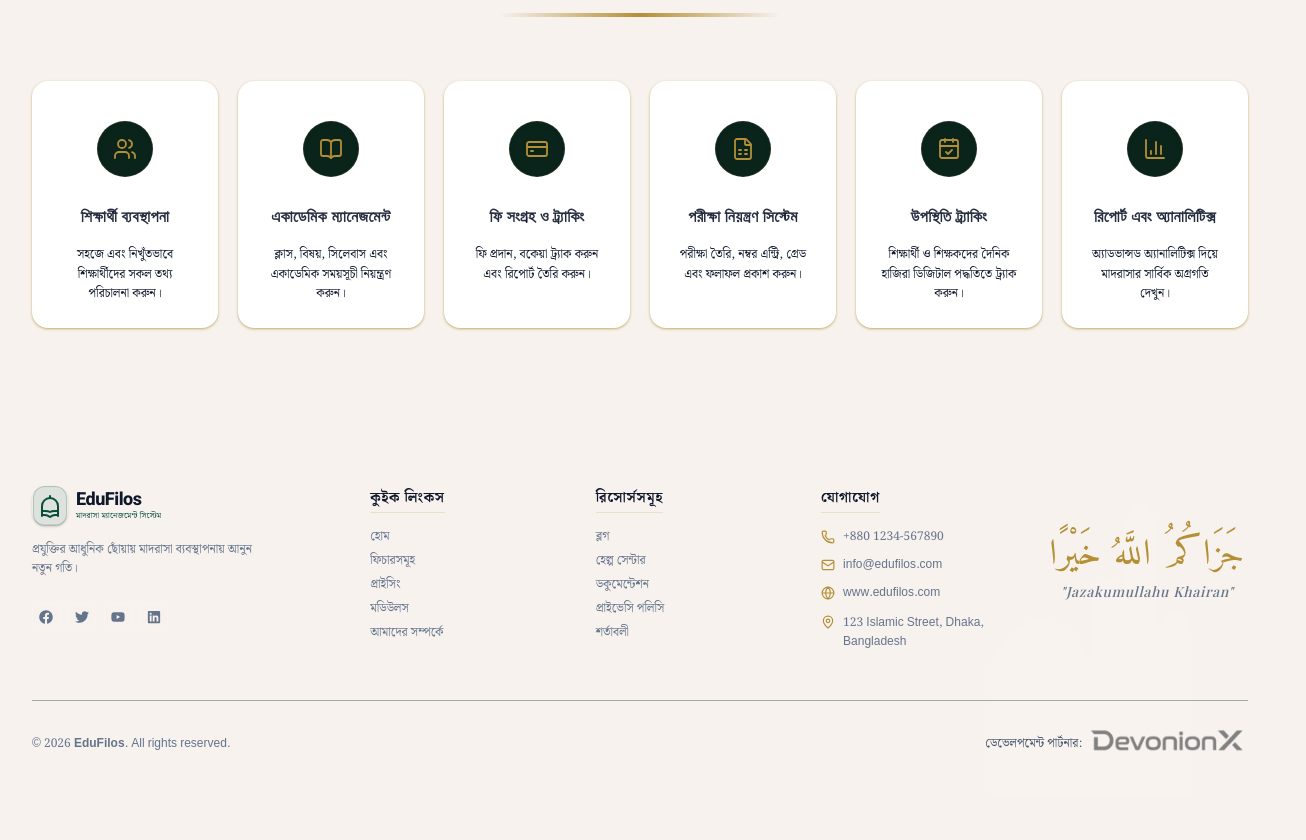
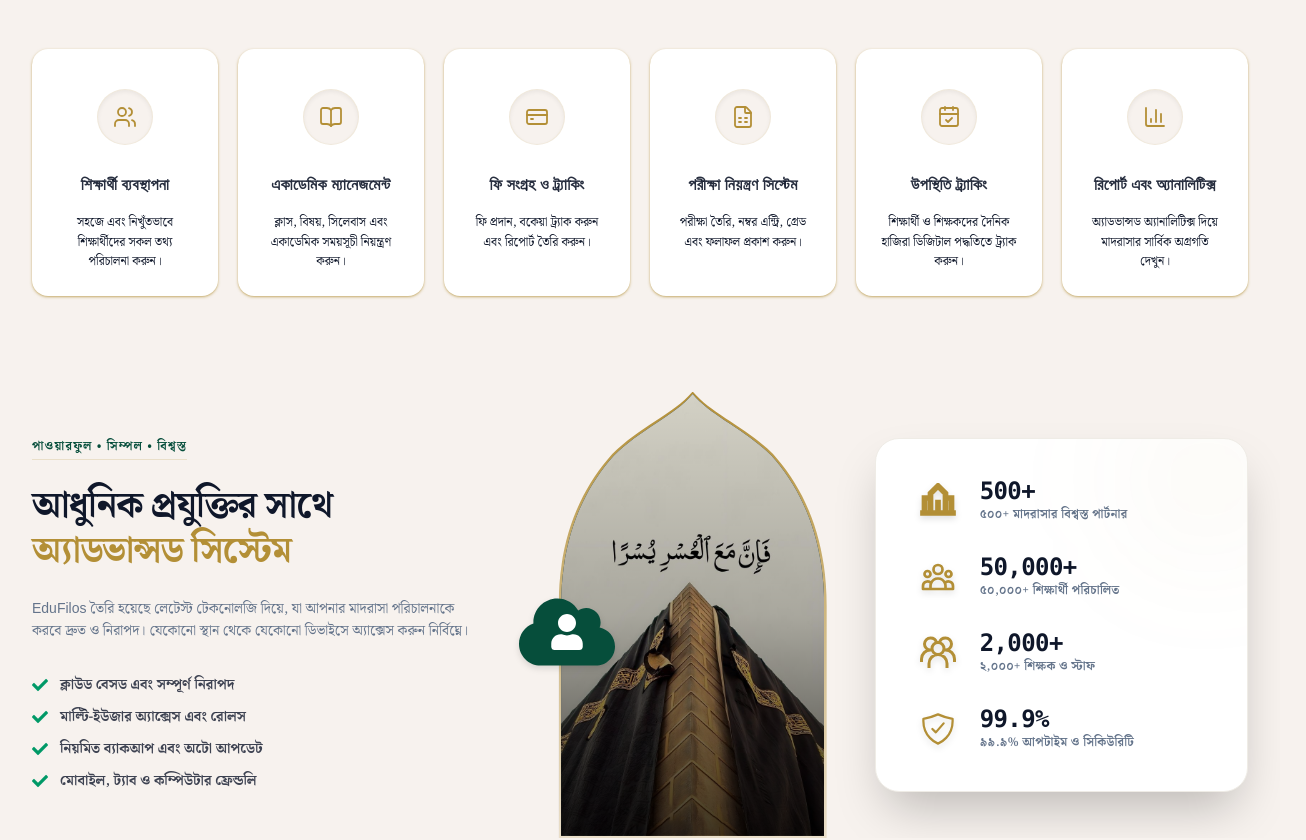
Before and after one commit to Mohammad-Nadil/edufilos, a Next.js app: page / in a window 1280 px wide. Shown: the part 960-1800 px from the top of the page, 1306 px wide, since content can reach past the window. Before the commit the page ends 1755 px from the top, so only its background shows below. Built offline with nearby package versions, Linux system fonts and the light colour scheme.

Commit message:
features section done

```diff
--- a/next.config.mjs
+++ b/next.config.mjs
@@ -1,6 +1,6 @@
 /** @type {import('next').NextConfig} */
 const nextConfig = {
-  /* config options here */
+  allowedDevOrigins: ["192.168.0.105"],
 };
 
 export default nextConfig;
--- a/src/app/layout.js
+++ b/src/app/layout.js
@@ -9,6 +9,7 @@ import Footer from "@/components/layouts/Footer";
 import PublicHeader from "@/components/layouts/PublicHeader";
 import { LanguageProvider } from "../context/LanguageContext";
 import { ThemeProvider } from "next-themes";
+import Lantern from "@/components/ui/Lantern";
 
 const roboto = Roboto({
   subsets: ["latin"],
@@ -49,12 +50,13 @@ export default function RootLayout({ children }) {
       className={` ${playfair.variable} ${notoBengali.variable} ${amiri.variable} ${roboto.variable} h-full antialiased
       dark `}
     >
-      <body suppressHydrationWarning className=" flex flex-col">
+      <body suppressHydrationWarning className=" flex flex-col relative overflow-x-clip">
         <ThemeProvider attribute="class" defaultTheme="light" enableSystem>
           <LanguageProvider>
             <PublicHeader />
             <main className="flex-1  ">{children}</main>
             <Footer />
+            <Lantern />
           </LanguageProvider>
         </ThemeProvider>
       </body>
--- a/src/app/page.jsx
+++ b/src/app/page.jsx
@@ -5,7 +5,6 @@ import Features from "@/components/layouts/Features";
 import Pricing from "@/components/layouts/Pricing";
 import Why from "@/components/layouts/Why";
 import FAQ from "@/components/layouts/FAQ";
-import ThemeToggle from "@/components/ui/ThemeToggle";
 import ModulesSection from "@/components/layouts/ModulesSection";
 
 export default function page({ user }) {
@@ -13,13 +12,12 @@ export default function page({ user }) {
 
   return (
     <div className=" antialiased font-sans  ">
-      <Banner  />
+      <Banner />
       <ModulesSection />
-      {/* <Features language={language} />
-      <Pricing language={language} />
+      <Features />
+      {/* <Pricing language={language} />
       <Why language={language} />
       <FAQ language={language} /> */}
-
     </div>
   );
 }
--- a/src/components/layouts/Features.jsx
+++ b/src/components/layouts/Features.jsx
@@ -1,189 +1,173 @@
 "use client";
 
 import React from "react";
-import {
-  Users,
-  GraduationCap,
-  TrendingUp,
-  BookOpenCheck,
-  Globe,
-  ShieldCheck,
-  Smartphone,
-  CreditCard,
-} from "lucide-react";
-import Card from "../ui/Card";
-import Calligraphy from "../ui/Caligraphy";
-import imgCalligraphy from "../../../public/kufik.png";
+import Image from "next/image";
+import Container from "../ui/Container";
 import { useLanguage } from "@/context/LanguageContext";
+import MosqueImg from "@/../public/wall.jpg";
+import { FaCheck, FaCloud, FaUser } from "react-icons/fa";
+import { HiOutlineUserGroup } from "react-icons/hi";
+import { GrGroup } from "react-icons/gr";
+import { IoShieldCheckmarkOutline } from "react-icons/io5";
+import { RiSchoolLine } from "react-icons/ri";
 
-const Features = () => {
+export default function Features() {
   const { lang } = useLanguage();
 
-  const cards = [
+  const features = [
+    { en: "Cloud Based & Secure", bn: "ক্লাউড বেসড এবং সম্পূর্ণ নিরাপদ" },
+    { en: "Multi-User Access & Roles", bn: "মাল্টি-ইউজার অ্যাক্সেস এবং রোলস" },
+    { en: "Regular Backup & Updates", bn: "নিয়মিত ব্যাকআপ এবং অটো আপডেট" },
+    { en: "Works on All Devices", bn: "মোবাইল, ট্যাব ও কম্পিউটার ফ্রেন্ডলি" },
+  ];
+
+  const stats = [
     {
-      icon: Users,
-      title: {
-        BN: "ছাত্র ব্যবস্থাপনা",
-        EN: "Student Management",
-      },
-      desc: {
-        BN: "শিক্ষার্থীদের প্রোফাইল, উপস্থিতি এবং একাডেমিক রেকর্ড ট্র্যাক করার জন্য সম্পূর্ণ অটোমেটেড ডেটাবেস সিস্টেম।",
-        EN: "Complete automated registration pipeline setup for structural profiling and student database tracking.",
-      },
-      color: "text-emerald-600",
-      bg: "bg-emerald-50",
+      icon: RiSchoolLine,
+      count: "500+",
+      en: "Madrashas Trust Us",
+      bn: "৫০০+ মাদরাসার বিশ্বস্ত পার্টনার",
     },
     {
-      icon: GraduationCap,
-      title: {
-        BN: "অনলাইন এডমিশন",
-        EN: "Online Admission",
-      },
-      desc: {
-        BN: "ভর্তি ফরম কাস্টমাইজেশন এবং আবেদনকারীদের তথ্য সংগ্রহের জন্য অ্যাডভান্সড অনলাইন রেজিস্ট্রেশন ট্র্যাকিং।",
-        EN: "Advanced registration tracking with custom admission forms and data collection nodes.",
-      },
-      color: "text-blue-600",
-      bg: "bg-blue-50",
+      icon: HiOutlineUserGroup,
+      count: "50,000+",
+      en: "Students Managed",
+      bn: "৫০,০০০+ শিক্ষার্থী পরিচালিত",
     },
     {
-      icon: TrendingUp,
-      title: {
-        BN: "ফি সংগ্রহ ও পেরোল",
-        EN: "Fee Collection & Payroll",
-      },
-      desc: {
-        BN: "ইনভয়েস জেনারেশন ও ট্রানজেকশন ট্র্যাকিং সহ প্রতিষ্ঠানের ডাইনামিক আর্থিক লেজার কন্ট্রোল সিস্টেম।",
-        EN: "Dynamic structural financial ledger control backed by micro automatic transaction tracking.",
-      },
-      color: "text-amber-600",
-      bg: "bg-amber-50",
+      icon: GrGroup,
+      count: "2,000+",
+      en: "Teachers & Staff",
+      bn: "২,০০০+ শিক্ষক ও স্টাফ",
     },
     {
-      icon: BookOpenCheck,
-      title: {
-        BN: "রেজাল্ট ম্যানেজমেন্ট",
-        EN: "Result Management",
-      },
-      desc: {
-        BN: "পরীক্ষার নম্বর ইনপুট দিয়ে স্বয়ংক্রিয়ভাবে নির্ভুল রেজাল্ট শিট, ট্রান্সক্রিপ্ট এবং প্রোগ্রেস রিপোর্ট তৈরি।",
-        EN: "Generate error-free result sheets, transcripts, and progress reports automatically.",
-      },
-      color: "text-emerald-700",
-      bg: "bg-emerald-50/70",
-    },
-    {
-      icon: Globe,
-      title: {
-        BN: "কাস্টম সাবডোমেন",
-        EN: "Custom Subdomains",
-      },
-      desc: {
-        BN: "প্রতিটি মাদরাসার নিজস্ব ব্র্যান্ডিং ধরে রাখতে মেইন ডোমেনের অধীনে সম্পূর্ণ আলাদা ও ইউনিক ওয়েব অ্যাড্রেস।",
-        EN: "Each institution gets its own unique web address under the main domain for dedicated identity.",
-      },
-      color: "text-indigo-600",
-      bg: "bg-indigo-50",
-    },
-    {
-      icon: ShieldCheck,
-      title: {
-        BN: "রোল বেসড অ্যাক্সেস",
-        EN: "Role Based Access",
-      },
-      desc: {
-        BN: "এডমিন, শিক্ষক, শিক্ষার্থী এবং অভিভাবকদের জন্য আলাদা ফিচার সম্বলিত সম্পূর্ণ সুরক্ষিত পোর্টাল।",
-        EN: "Secure and dedicated portals for Admins, Teachers, Students, and Guardians.",
-      },
-      color: "text-red-600",
-      bg: "bg-red-50",
-    },
-    {
-      icon: Smartphone,
-      title: {
-        BN: "মোবাইল রেসপন্সিভ",
-        EN: "Mobile Responsive",
-      },
-      desc: {
-        BN: "স্মার্টফোন, ট্যাবলেট বা ল্যাপটপ—যেকোনো ডিভাইসের স্ক্রিনের সাথে সামঞ্জস্যপূর্ণ চমৎকার ইউজার ইন্টারফেস।",
-        EN: "Optimized user interface for all modern devices including smartphones and tablets.",
-      },
-      color: "text-cyan-600",
-      bg: "bg-cyan-50",
-    },
-    {
-      icon: CreditCard,
-      title: {
-        BN: "আর্থিক নিয়ন্ত্রণ ও পেমেন্ট",
-        EN: "Financial Control",
-      },
-      desc: {
-        BN: "বিকাশ, রকেট বা নগদের মতো লোকাল গেটওয়ে ইন্টিগ্রেশনের মাধ্যমে সরাসরি ফি আদায়ের ইনভয়েস সিস্টেম।",
-        EN: "Integrated billing and invoice system with local payment gateways like bKash support.",
-      },
-      color: "text-slate-700",
-      bg: "bg-slate-100",
+      icon: IoShieldCheckmarkOutline,
+      count: "99.9%",
+      en: "Uptime & Security",
+      bn: "৯৯.৯% আপটাইম ও সিকিউরিটি",
     },
   ];
 
   return (
     <section
       id="features"
-      className="py-16 md:py-24 bg-slate-50 relative overflow-hidden"
+      className="py-10 xl:py-0 bg-background relative overflow-hidden select-none"
     >
-
-      <div className="container mx-auto px-4 relative z-10">
-        <div className="text-center max-w-3xl mx-auto mb-14 md:mb-20">
-          <h2 className="text-xs md:text-sm font-black text-emerald-800 uppercase mb-3 md:mb-4">
-            {lang === "BN" ? "শক্তিশালী ফিচারসমূহ" : "Powerful Features"}
+      <Container>
+        <div className="grid grid-cols-1 sm:grid-cols-2 xl:grid-cols-12 gap-8 lg:gap-12 items-center">
+          <div className="xl:col-span-5 flex flex-col space-y-6">
+            <div className="text-xs font-bold text-primary uppercase tracking-widest border-b border-gold/20 pb-1 w-fit">
+              {lang === "BN"
+                ? "পাওয়ারফুল • সিম্পল • বিশ্বস্ত"
+                : "Powerful • Simple • Reliable"}
+            </div>
+            <h2 className="text-3xl sm:text-4xl 2xl:text-5xl font-extrabold text-foreground tracking-tight leading-tight">
+              {lang === "BN" ? (
+                <>
+                  আধুনিক প্রযুক্তির সাথে <br />
+                  <span className="text-gold">অ্যাডভান্সড সিস্টেম</span>
+                </>
+              ) : (
+                <>
+                  Advanced System with <br />
+                  <span className="text-gold">Modern Technology</span>
+                </>
+              )}
             </h2>
-          <p className="text-2xl sm:text-3xl md:text-5xl font-black text-slate-900 mb-4 md:mb-6 leading-tight">
+            <p className="text-xs sm:text-sm text-muted font-medium leading-relaxed max-w-md">
               {lang === "BN"
-              ? "মাদরাসা ব্যবস্থাপনার জন্য বিশেষভাবে তৈরি"
-              : "Designed Specifically for Madrasha Management"}
+                ? "EduFilos তৈরি হয়েছে লেটেস্ট টেকনোলজি দিয়ে, যা আপনার মাদরাসা পরিচালনাকে করবে দ্রুত ও নিরাপদ। যেকোনো স্থান থেকে যেকোনো ডিভাইসে অ্যাক্সেস করুন নির্বিঘ্নে।"
+                : "EduFilos is built with modern technology to deliver a fast, secure and reliable experience. Access your madrasha data anytime, anywhere."}
             </p>
-          <p className="text-sm sm:text-base md:text-lg text-slate-600 max-w-2xl mx-auto">
-            {lang === "BN"
-              ? "ডিজিটাল অ্যাডমিশন থেকে শুরু করে ক্লাউড-বেসড অ্যাকাউন্টিং—আপনার প্রতিষ্ঠান দক্ষতার সাথে পরিচালনার সবকিছুই এখানে পাবেন।"
-              : "Everything you need to run your institution efficiently, from digital admissions to cloud-based accounting."}
-          </p>
+            <div className="flex flex-col space-y-3 pt-2">
+              {features.map((item, idx) => (
+                <div key={idx} className="flex items-center gap-3">
+                  <FaCheck
+                    className="w-4 h-4 text-emerald-600 dark:text-emerald-500 shrink-0"
+                    strokeWidth={2.5}
+                  />
+                  <span className="text-xs sm:text-sm font-bold text-foreground/80">
+                    {lang === "BN" ? item.bn : item.en}
+                  </span>
                 </div>
-
-        <div className="grid grid-cols-1 sm:grid-cols-2 lg:grid-cols-3 xl:grid-cols-4 gap-4 sm:gap-6 md:gap-8">
-          {cards.map((f, i) => (
-            <Card
-              key={i}
-              className="group border border-slate-200/60 shadow-sm hover:border-transparent bg-white hover:shadow-xl transition-all duration-300 p-5 sm:p-6 md:p-8 rounded-3xl cursor-default flex flex-col justify-between"
-            >
-              <div className="flex flex-col items-start">
-                <div
-                  className={`w-12 h-12 md:w-14 md:h-14 rounded-2xl ${f.bg} ${f.color} flex items-center justify-center mb-5 md:mb-6 group-hover:scale-110 transition-transform duration-300`}
-                >
-                  <f.icon className="w-6 h-6 md:w-7 md:h-7" />
-                </div>
-
-                <h3 className="text-lg md:text-xl font-bold text-slate-900 mb-2 md:mb-3 tracking-tight">
-                  {lang === "BN" ? f.title.BN : f.title.EN}
-                </h3>
-
-                <p className="text-xs md:text-sm text-slate-500 leading-relaxed">
-                  {lang === "BN" ? f.desc.BN : f.desc.EN}
-                </p>
-              </div>
-            </Card>
               ))}
             </div>
           </div>
+          <div className="hidden  xl:col-span-3 xl:flex justify-center items-center relative aspect-3/5 w-full mx-auto">
+            <svg className="absolute w-0 h-0" width="0" height="0">
+              <defs>
+                <clipPath id="mihrab-arch" clipPathUnits="objectBoundingBox">
+                  <path
+                    d="M 0.5 0
+                 C 0.43 0.05, 0.30 0.08, 0.20 0.14
+                 C 0.08 0.22, 0 0.33, 0 0.48
+                 L 0 1
+                 L 1 1
+                 L 1 0.48
+                 C 1 0.33, 0.92 0.22, 0.80 0.14
+                 C 0.70 0.08, 0.57 0.05, 0.5 0"
+                  />
+                </clipPath>
+              </defs>
+            </svg>
+            <div
+              className="relative w-full h-full bg-linear-to-b from-gold via-gold/60 to-gold/20 p-[2.5px] shadow-2xl group transition-all duration-500"
+              style={{ clipPath: "url(#mihrab-arch)" }}
+            >
+              <div
+                className="relative w-full h-full bg-[#0b241b] overflow-hidden"
+                style={{ clipPath: "url(#mihrab-arch)" }}
+              >
+                {MosqueImg ? (
+                  <Image
+                    src={MosqueImg}
+                    alt="Islamic Mosque Architecture View"
+                    fill
+                    className="object-cover group-hover:scale-105 transition-transform duration-700"
+                    priority
+                  />
+                ) : (
+                  <div className="w-full h-full bg-linear-to-b from-amber-950/20 via-background to-background flex items-center justify-center text-center p-4">
+                    <span className="text-xs text-muted-foreground">
+                      Mosque Frame Image
+                    </span>
+                  </div>
+                )}
+                <div className="absolute inset-0 bg-linear-to-t from-black/70 via-black/20 to-transparent z-10" />
+              </div>
+            </div>
+            <div className="absolute -left-10 bottom-[30%] flex items-center justify-center drop-shadow-md z-20 animate-bounce [animation-duration:3s]">
+              <FaCloud className="text-8xl text-primary" />
+              <FaUser className="text-4xl absolute top-1/2 left-1/2 -translate-x-1/2 -translate-y-1/2 text-white" />
+            </div>
+          </div>
+          <div className="xl:col-span-4 ">
+            <div className="bg-card border border-border-custom rounded-3xl p-8 sm:p-10 shadow-2xl relative overflow-hidden flex flex-col space-y-8">
+              <div className="absolute -right-10 -top-10 w-40 h-40 rounded-full bg-gold/5 blur-3xl pointer-events-none" />
 
-      <div className="absolute top-0 right-[-10%]  md:top-6 md:right-[-2%] translate-x-1/3 w-45 sm:w-65 md:w-100 aspect-square pointer-events-none opacity-[0.05] md:opacity-10 z-0 select-none overflow-hidden">
-        <Calligraphy
-          imageSrc={imgCalligraphy.src}
-          textColor="#047857"
-          bgColor="transparent"
-        />
+              {stats.map((stat, idx) => {
+                const Icon = stat.icon;
+                return (
+                  <div key={idx} className="flex items-center gap-5 group">
+                    <div className="text-4xl p-1 rounded-xl  flex items-center justify-center text-gold group-hover:scale-110 group-hover:bg-gold group-hover:text-foreground transition-all duration-300 shrink-0 drop-shadow-md">
+                      <Icon className="" strokeWidth={1.8} />
                     </div>
+
+                    <div className="flex flex-col">
+                      <span className="text-xl sm:text-2xl font-black  tracking-tight leading-none mb-1 font-mono">
+                        {stat.count}
+                      </span>
+                      <span className="text-xs font-semibold text-muted tracking-wide">
+                        {lang === "BN" ? stat.bn : stat.en}
+                      </span>
+                    </div>
+                  </div>
+                );
+              })}
+            </div>
+          </div>
+        </div>
+      </Container>
     </section>
   );
-};
-
-export default Features;
+}
--- a/src/components/layouts/ModulesSection.jsx
+++ b/src/components/layouts/ModulesSection.jsx
@@ -62,10 +62,10 @@ export default function ModulesSection() {
   ];
 
   return (
-    <section id="modules" className="py-16 sm:py-24 bg-background border-t border-border-custom/30">
+    <section id="modules" className="py-10 sm:py-24 bg-background border-t border-border-custom/30">
       <Container>
-        <div className="flex flex-col items-center text-center space-y-3 mb-16">
-          <h2 className="text-3xl sm:text-4xl md:text-5xl font-bold tracking-tight text-foreground max-w-3xl">
+        <div className="flex flex-col items-center text-center space-y-3 mb-14">
+          <h2 className="text-3xl sm:text-4xl md:text-5xl font-bold tracking-tight text-foreground ">
             {lang === "BN" ? "আপনার প্রয়োজনীয় সবকিছু, এক জায়গায়" : "Everything You Need, All in One Place"}
           </h2>
           <div className="w-70 h-1 bg-linear-to-r from-transparent via-gold to-transparent rounded-full mt-2" />
@@ -79,7 +79,7 @@ export default function ModulesSection() {
                 key={idx}
                 className="flex flex-col items-center text-center p-1 sm:p4 md:p-6 bg-card  rounded-2xl shadow-sm hover:shadow-md shadow-gold/60 hover:border-gold/30 hover:scale-[1.02] transition-all duration-300 group"
               >
-                <div className="w-14 h-14 my-4 rounded-full bg-[#0b241b] flex items-center justify-center text-gold shadow-inner border border-gold/10 group-hover:bg-gold group-hover:text-[#0b241b] transition-all duration-300 mb-5 shrink-0">
+                <div className="w-14 h-14 my-4 rounded-full bg-background flex items-center justify-center text-gold shadow-inner border border-gold/10 group-hover:bg-gold group-hover:text-background transition-all duration-300 mb-5 shrink-0">
                   <Icon className="w-6 h-6" strokeWidth={1.8} />
                 </div>
 
--- /dev/null
+++ b/src/components/ui/Lantern.jsx
@@ -0,0 +1,13 @@
+import Image from "next/image";
+import React from "react";
+import LanternImg from "@/../public/lantern.png";
+
+const Lantern = () => {
+  return (
+    <div className="absolute top-0 -translate-y-1/12 sm:translate-y-0 right-[-12%] sm:right-[-3.5%] xl:right-[-2%] 2xl:left-[1%] z-40 2xl:z-50 scale-50 sm:scale-75 md:scale-100 pointer-events-none">
+      <Image  src={LanternImg} alt="lantern"  className="w-40 h-100" />
+    </div>
+  );
+};
+
+export default Lantern;
```
Also changed, not shown: src/components/layouts/Banner.jsx (+5 -4 lines), src/components/layouts/PublicHeader.jsx (+5 -5 lines), public/lantern.png (added). Lines whose indentation alone changed are shown as unchanged.
